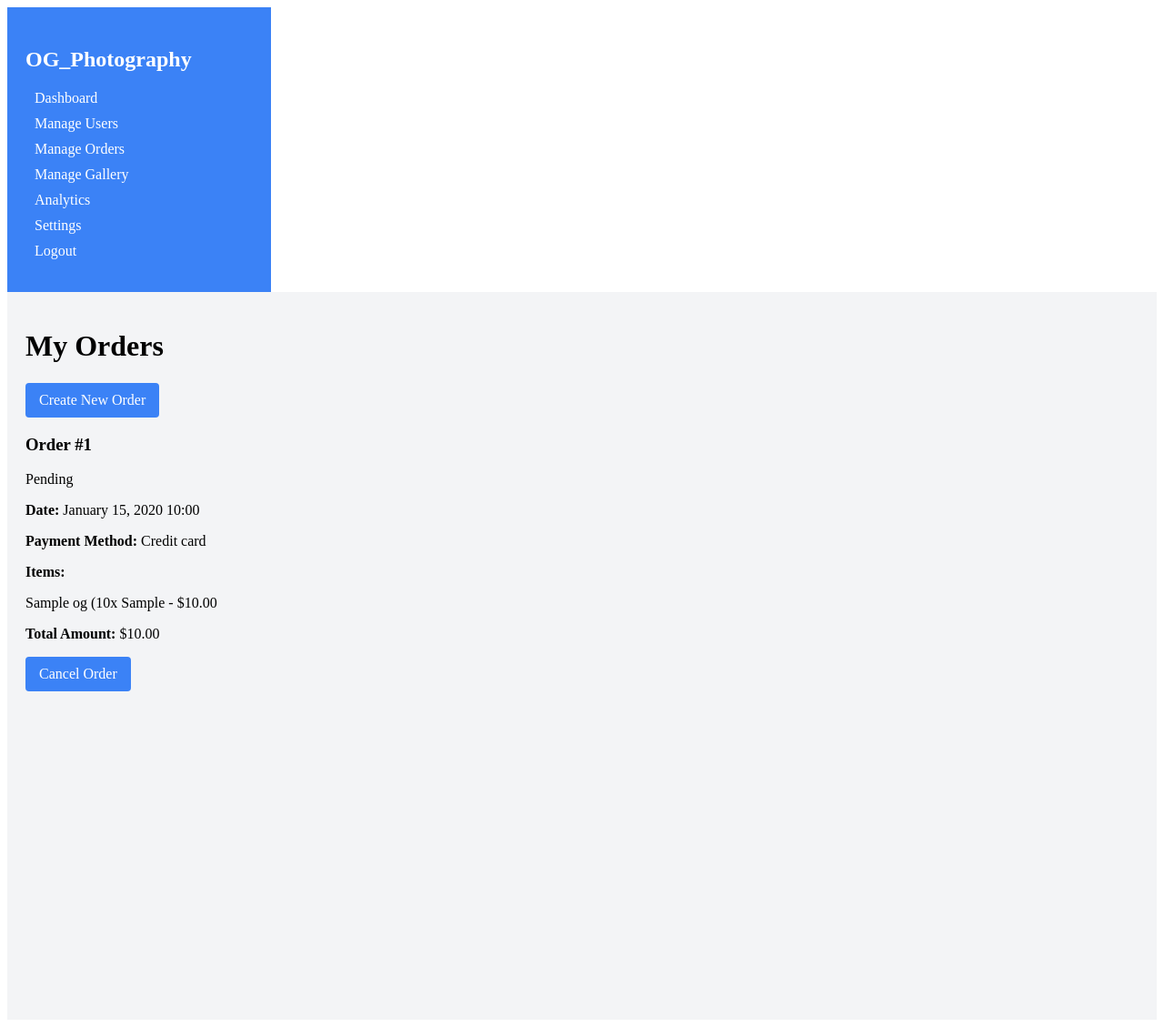
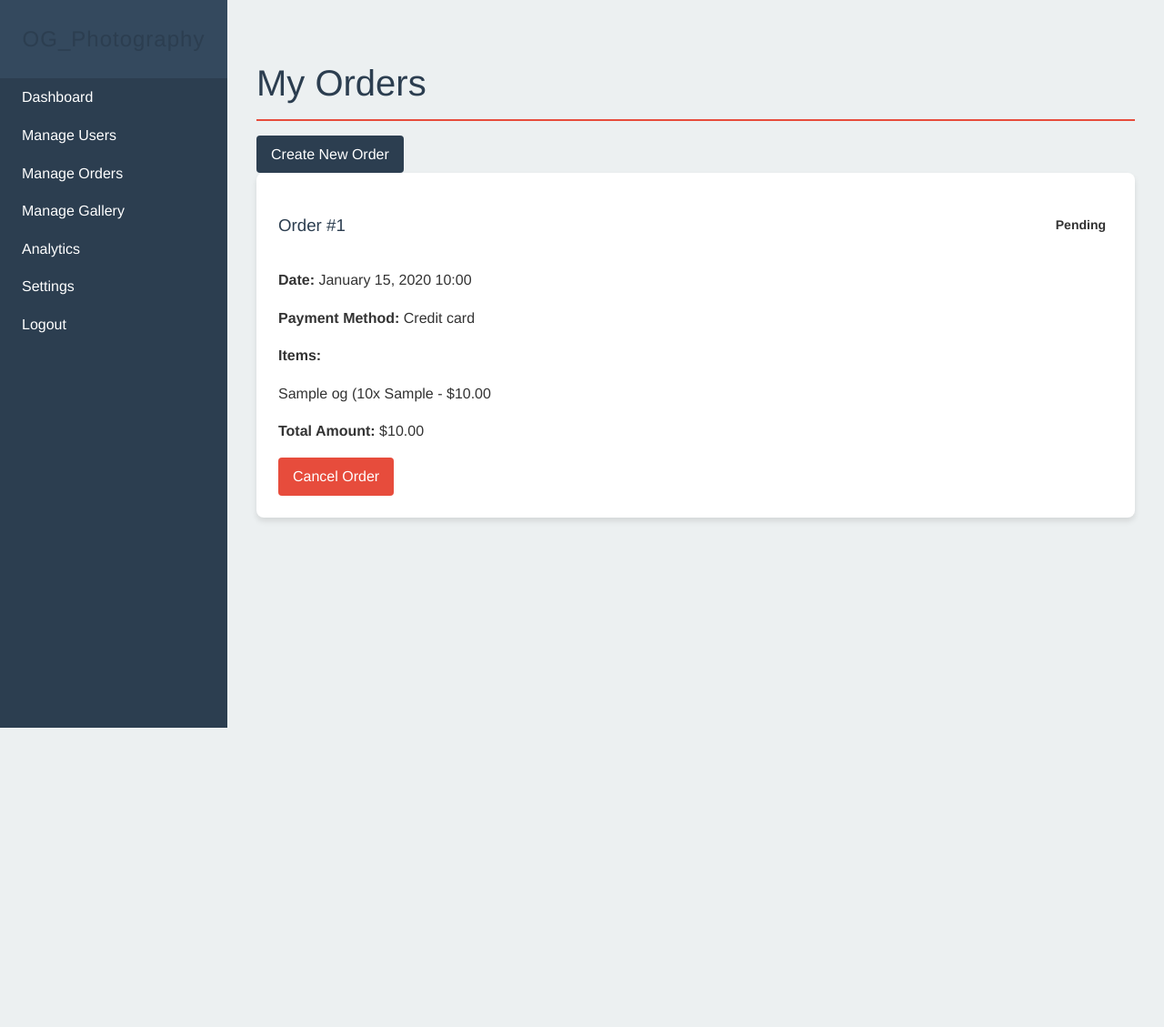
Before and after one commit to Okwesie/OG_photography, a PHP site: page /OG_photo_2/Frontend/pages/myorders.php in a window 1280 px wide. Shown: the whole page at 91% size. After the commit the page ends 800 px from the top, so only its background shows below. Run offline with PHP 8.4, Linux system fonts and the light colour scheme; the visitor is signed in with stand-in values (Sample User, id 1); tables that the repository leaves empty hold one stand-in row (values such as "Sample post").

Commit message:
css improvements

```diff
--- a/Frontend/components/sidebar.php
+++ b/Frontend/components/sidebar.php
@@ -16,6 +16,7 @@ function renderSidebar($userType) {
             ['My Orders', '../Frontend/pages/myorders.php', 'fas fa-shopping-bag'],
             ['Gallery', '../uploads/images/gallery.php', 'fas fa-images'],
             ['Profile', '../Frontend/pages/customer_profile.php', 'fas fa-user'],
+            ['Leave a Review', '../pages/leave_review.php', 'fas fa-star']
             ['Logout', '../Frontend/pages/logout.php', 'fas fa-sign-out-alt', true],
         ],
         'photographer' => [
--- a/Frontend/pages/book_service.php
+++ b/Frontend/pages/book_service.php
@@ -1,6 +1,10 @@
 <?php
 session_start();
 require_once 'dbconnection.php';
+include 'sidebar.php'; // Include the sidebar
+
+// Render the sidebar for the admin
+renderSidebar($_SESSION['role']);
 
 // Check if the user is logged in
 if (!isset($_SESSION['user_id'])) {
@@ -44,7 +48,7 @@ if ($_SERVER['REQUEST_METHOD'] === 'POST') {
     <meta charset="UTF-8">
     <meta name="viewport" content="width=device-width, initial-scale=1.0">
     <title>Book a Service</title>
-    <link rel="stylesheet" href="../assets/css/styles.css">
+    <link rel="stylesheet" href="user_global.css">
 </head>
 <body>
 
--- a/Frontend/pages/create_order.php
+++ b/Frontend/pages/create_order.php
@@ -76,7 +76,7 @@ if ($_SERVER['REQUEST_METHOD'] === 'POST') {
     <meta charset="UTF-8">
     <meta name="viewport" content="width=device-width, initial-scale=1.0">
     <title>Create Order</title>
-    <link rel="stylesheet" href="../assets/css/styles.css">
+    <link rel="stylesheet" href="user_global.css">
 </head>
 <body>
 
--- a/Frontend/pages/customer_profile.php
+++ b/Frontend/pages/customer_profile.php
@@ -52,7 +52,7 @@ $orders_result = $orders_stmt->get_result();
 <head>
     <meta charset="UTF-8">
     <title>Customer Profile</title>
-    <link rel="stylesheet" href="../Frontend/styles/dashboard.css">
+    <link rel="stylesheet" href="user_global.css">
 </head>
 <body>
 <div class="profile-container">
--- a/Frontend/pages/mybookings.php
+++ b/Frontend/pages/mybookings.php
@@ -61,7 +61,7 @@ if (isset($_GET['cancel']) && isset($_GET['booking_id'])) {
 <head>
     <meta charset="UTF-8">
     <title>My Bookings</title>
-    <link rel="stylesheet" href="../Frontend/styles/dashboard.css">
+    <link rel="stylesheet" href="user_global.css">
 </head>
 <body>
 <div class="dashboard-container">
--- a/Frontend/pages/myorders.php
+++ b/Frontend/pages/myorders.php
@@ -71,7 +71,7 @@ if (isset($_GET['cancel']) && isset($_GET['order_id'])) {
 <head>
     <meta charset="UTF-8">
     <title>My Orders</title>
-    <link rel="stylesheet" href="../Frontend/styles/dashboard.css">
+    <link rel="stylesheet" href="user_global.css">
 </head>
 <body>
 <div class="dashboard-container">
--- a/Frontend/pages/payment_form.php
+++ b/Frontend/pages/payment_form.php
@@ -1,5 +1,9 @@
 <?php
 session_start();
+include 'sidebar.php'; // Include the sidebar
+
+// Render the sidebar for the admin
+renderSidebar($_SESSION['role']);
 
 // Check if order_id and amount are set in the URL
 if (!isset($_GET['order_id']) || !isset($_GET['amount'])) {
@@ -16,6 +20,8 @@ $amount = $_GET['amount'];
 <head>
     <meta charset="UTF-8">
     <meta name="viewport" content="width=device-width, initial-scale=1.0">
+    <link rel="stylesheet" href="user_global.css">
+
     <title>Make a Payment</title>
 </head>
 <body>
--- a/Frontend/pages/sidebar.php
+++ b/Frontend/pages/sidebar.php
@@ -16,6 +16,7 @@ function renderSidebar($userType) {
             ['My Orders', '../pages/myorders.php', 'fas fa-shopping-bag'],
             ['Gallery', 'http://localhost/OG_photo_2/uploads/images/gallery.php', 'fas fa-images'],
             ['Profile', '../pages/customer_profile.php', 'fas fa-user'],
+            ['Leave a Review', '../pages/leave_review.php', 'fas fa-star'],
             ['Logout', '../pages/logout.php', 'fas fa-sign-out-alt', true],
         ],
         'photographer' => [
--- /dev/null
+++ b/Frontend/pages/user_global.css
@@ -0,0 +1,333 @@
+/* user_global.css */
+
+:root {
+    --primary-color: #2c3e50;
+    --secondary-color: #34495e;
+    --accent-color: #e74c3c;
+    --text-color: #333;
+    --background-color: #ecf0f1;
+    --sidebar-width: 250px;
+  }
+
+  /* Global Styles */
+  body {
+    font-family: 'Helvetica Neue', Arial, sans-serif;
+    background-color: var(--background-color);
+    color: var(--text-color);
+    line-height: 1.6;
+    margin: 0;
+    padding: 0;
+  }
+
+  /* Layout */
+  .dashboard-container {
+    display: flex;
+    min-height: 100vh;
+  }
+
+  .main-content {
+    flex-grow: 1;
+    padding: 2rem;
+    margin-left: var(--sidebar-width);
+    transition: margin-left 0.3s ease;
+  }
+
+  /* Sidebar */
+  .sidebar {
+    width: var(--sidebar-width);
+    background-color: var(--primary-color);
+    color: #fff;
+    position: fixed;
+    height: 100vh;
+    overflow-y: auto;
+    transition: width 0.3s ease;
+  }
+
+  .sidebar-header {
+    padding: 1.5rem;
+    text-align: center;
+    background-color: var(--secondary-color);
+  }
+
+  .sidebar-header h3 {
+    margin: 0;
+    font-size: 1.5rem;
+    font-weight: 300;
+    letter-spacing: 1px;
+  }
+
+  .sidebar-menu {
+    list-style-type: none;
+    padding: 0;
+    margin: 0;
+  }
+
+  .sidebar-menu li {
+    padding: 0.5rem 1rem;
+  }
+
+  .sidebar-menu a {
+    color: #fff;
+    text-decoration: none;
+    display: flex;
+    align-items: center;
+    transition: all 0.3s ease;
+  }
+
+  .sidebar-menu a:hover {
+    background-color: rgba(255, 255, 255, 0.1);
+  }
+
+  .sidebar-menu i {
+    margin-right: 0.5rem;
+    font-size: 1.2rem;
+  }
+
+  /* Headers */
+  h1, h2, h3, h4, h5, h6 {
+    font-weight: 300;
+    margin-bottom: 1rem;
+    color: var(--primary-color);
+  }
+
+  h1 {
+    font-size: 2.5rem;
+    border-bottom: 2px solid var(--accent-color);
+    padding-bottom: 0.5rem;
+  }
+
+  /* Cards */
+  .card {
+    background-color: #fff;
+    border-radius: 8px;
+    box-shadow: 0 4px 6px rgba(0, 0, 0, 0.1);
+    padding: 1.5rem;
+    margin-bottom: 1.5rem;
+    transition: transform 0.3s ease, box-shadow 0.3s ease;
+  }
+
+  .card:hover {
+    transform: translateY(-5px);
+    box-shadow: 0 6px 12px rgba(0, 0, 0, 0.15);
+  }
+
+  /* Buttons */
+  .btn {
+    display: inline-block;
+    padding: 0.5rem 1rem;
+    background-color: var(--accent-color);
+    color: #fff;
+    border: none;
+    border-radius: 4px;
+    cursor: pointer;
+    transition: background-color 0.3s ease;
+    text-decoration: none;
+  }
+
+  .btn:hover {
+    background-color: #c0392b;
+  }
+
+  .btn-primary {
+    background-color: var(--primary-color);
+  }
+
+  .btn-primary:hover {
+    background-color: var(--secondary-color);
+  }
+
+  /* Forms */
+  form {
+    max-width: 600px;
+    margin: 0 auto;
+  }
+
+  .form-group {
+    margin-bottom: 1.5rem;
+  }
+
+  label {
+    display: block;
+    margin-bottom: 0.5rem;
+    font-weight: bold;
+  }
+
+  input[type="text"],
+  input[type="email"],
+  input[type="password"],
+  input[type="date"],
+  input[type="time"],
+  textarea,
+  select {
+    width: 100%;
+    padding: 0.5rem;
+    border: 1px solid #ccc;
+    border-radius: 4px;
+    font-size: 1rem;
+  }
+
+  /* Tables */
+  table {
+    width: 100%;
+    border-collapse: collapse;
+    margin-bottom: 1.5rem;
+    background-color: #fff;
+    box-shadow: 0 4px 6px rgba(0, 0, 0, 0.1);
+  }
+
+  th, td {
+    padding: 0.75rem;
+    text-align: left;
+    border-bottom: 1px solid #ddd;
+  }
+
+  th {
+    background-color: var(--primary-color);
+    color: #fff;
+  }
+
+  tr:nth-child(even) {
+    background-color: #f2f2f2;
+  }
+
+  /* Dashboard Summary */
+  .dashboard-summary {
+    display: flex;
+    justify-content: space-between;
+    margin-bottom: 2rem;
+  }
+
+  .summary-card {
+    flex: 1;
+    background-color: #fff;
+    border-radius: 8px;
+    padding: 1.5rem;
+    margin-right: 1rem;
+    box-shadow: 0 4px 6px rgba(0, 0, 0, 0.1);
+    transition: transform 0.3s ease;
+  }
+
+  .summary-card:last-child {
+    margin-right: 0;
+  }
+
+  .summary-card:hover {
+    transform: translateY(-5px);
+  }
+
+  .summary-card h3 {
+    margin-top: 0;
+    color: var(--primary-color);
+  }
+
+  .summary-card p {
+    font-size: 2rem;
+    font-weight: bold;
+    color: var(--accent-color);
+    margin: 0;
+  }
+
+  /* Dashboard Grid */
+  .dashboard-grid {
+    display: grid;
+    grid-template-columns: repeat(auto-fit, minmax(300px, 1fr));
+    gap: 1.5rem;
+  }
+
+  .dashboard-item {
+    background-color: #fff;
+    border-radius: 8px;
+    padding: 1.5rem;
+    box-shadow: 0 4px 6px rgba(0, 0, 0, 0.1);
+  }
+
+  /* Bookings and Orders */
+  .booking-card,
+  .order-card {
+    background-color: #fff;
+    border-radius: 8px;
+    padding: 1.5rem;
+    margin-bottom: 1.5rem;
+    box-shadow: 0 4px 6px rgba(0, 0, 0, 0.1);
+    transition: transform 0.3s ease;
+  }
+
+  .booking-card:hover,
+  .order-card:hover {
+    transform: translateY(-5px);
+  }
+
+  .booking-header,
+  .order-header {
+    display: flex;
+    justify-content: space-between;
+    align-items: center;
+    margin-bottom: 1rem;
+  }
+
+  .booking-status,
+  .order-status {
+    padding: 0.25rem 0.5rem;
+    border-radius: 4px;
+    font-size: 0.875rem;
+    font-weight: bold;
+  }
+
+  .status-pending { background-color: #ffeaa7; color: #d35400; }
+  .status-confirmed { background-color: #55efc4; color: #00b894; }
+  .status-completed { background-color: #81ecec; color: #00cec9; }
+  .status-cancelled { background-color: #fab1a0; color: #d63031; }
+
+  /* Profile */
+  .profile-picture {
+    width: 150px;
+    height: 150px;
+    border-radius: 50%;
+    object-fit: cover;
+    margin-bottom: 1rem;
+  }
+
+  .profile-details p {
+    margin-bottom: 0.5rem;
+  }
+
+  /* Responsive Design */
+  @media (max-width: 768px) {
+    .dashboard-container {
+      flex-direction: column;
+    }
+
+    .sidebar {
+      width: 100%;
+      height: auto;
+      position: static;
+    }
+
+    .main-content {
+      margin-left: 0;
+      padding: 1rem;
+    }
+
+    .dashboard-summary {
+      flex-direction: column;
+    }
+
+    .summary-card {
+      margin-right: 0;
+      margin-bottom: 1rem;
+    }
+
+    .dashboard-grid {
+      grid-template-columns: 1fr;
+    }
+  }
+
+  /* Animations */
+  @keyframes fadeIn {
+    from { opacity: 0; }
+    to { opacity: 1; }
+  }
+
+  .fade-in {
+    animation: fadeIn 0.5s ease-in-out;
+  }
--- a/public/customer_dashboard.php
+++ b/public/customer_dashboard.php
@@ -84,7 +84,7 @@ $user_reviews_result = $user_reviews_stmt->get_result();
 <head>
     <meta charset="UTF-8">
     <title>Customer Dashboard</title>
-    <link rel="stylesheet" href="../Frontend/styles/dashboard.css">
+    <link rel="stylesheet" href="../Frontend/pages/user_global.css">
 </head>
 <body>
 <div class="dashboard-container">
--- a/uploads/images/sidebar.php
+++ b/uploads/images/sidebar.php
@@ -16,6 +16,7 @@ function renderSidebar($userType) {
             ['My Orders', '../pages/myorders.php', 'fas fa-shopping-bag'],
             ['Gallery', 'http://localhost/OG_photo_2/uploads/images/gallery.php', 'fas fa-images'],
             ['Profile', '../pages/customer_profile.php', 'fas fa-user'],
+            ['Leave a Review', '../pages/leave_review.php', 'fas fa-star'],
             ['Logout', '../pages/logout.php', 'fas fa-sign-out-alt', true],
         ],
         'photographer' => [
```
Also changed, not shown: Frontend/pages/leave_review.php (added, +114 -0 lines), uploads/images/sidebar copy.php (deleted, +0 -51 lines).
